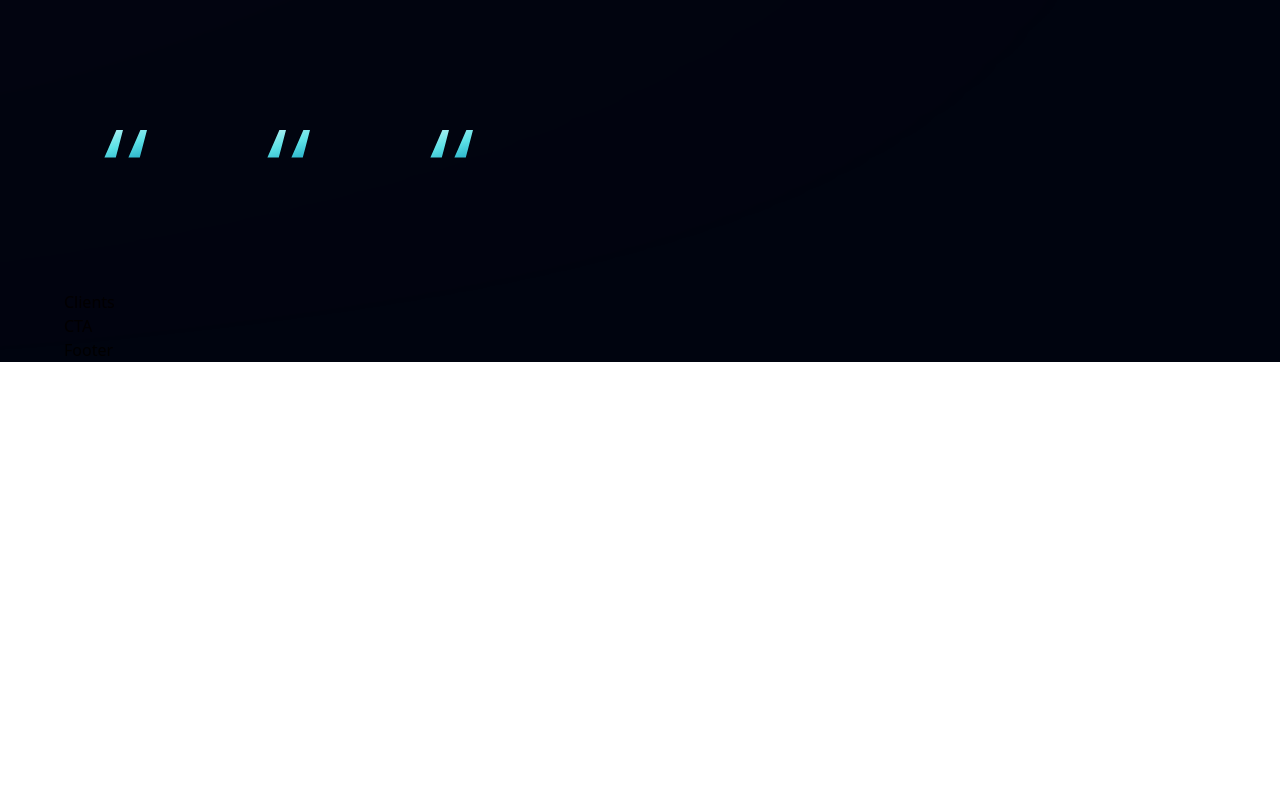
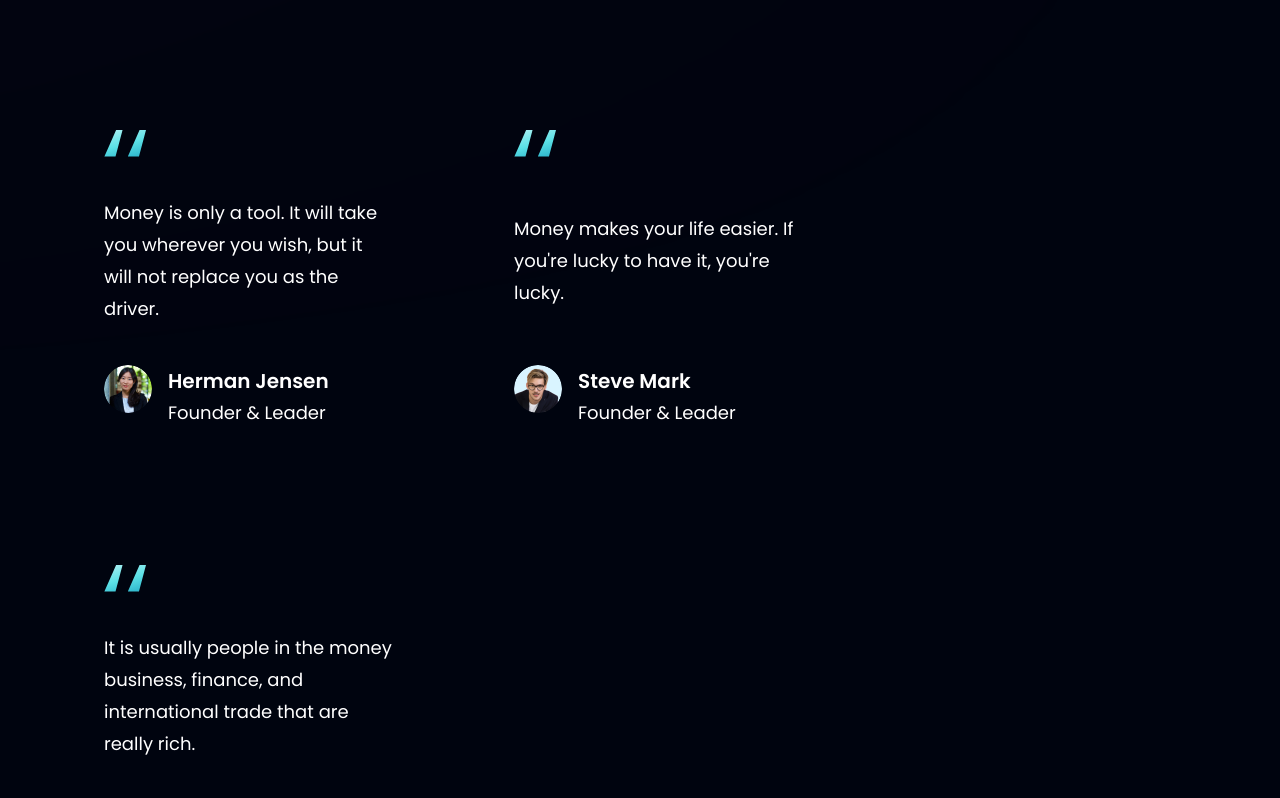
Before and after one commit to Akanimoh12/New-Modern-LandingPage, a React (Vite) app: page / in a window 1280 px wide. Shown: the part 2900-3698 px from the top of the page. Before the commit the page ends 3262 px from the top, so only its background shows below. Built offline with nearby package versions, Linux system fonts and the light colour scheme.

Commit message:
Akan: Updated the Clients sections

```diff
--- a/src/components/FeedbackCard.jsx
+++ b/src/components/FeedbackCard.jsx
@@ -3,7 +3,18 @@
 
 const FeedbackCard = ({content, name, title, img}) => (
     <div className='flex justify-between flex-col px-10 py-12 rounded-[20px] max-w-[370px] md:mr-10 mr-0 my-5 feedback-card'>
-      <img src={quotes} alt="" />
+      <img src={quotes} alt="" className='w-[42px] h-[27px] object-contain'/>
+      <p className='font-poppins text-white font-normal text-[18px] leading-[32px] my-10'>
+        {content}
+      </p>
+
+      <div className='flex flex-row'>
+        <img src={img} alt="" className='w-[48px] h-[48px] rounded-full ' />
+        <div className='flex flex-col ml-4'>
+          <h4 className='font-poppins text-white font-semibold text-[20px] leading-[32px]'>{name}</h4>
+          <p className='font-poppins text-white font-normal text-[18px] leading-[32px] '>{title}</p>
+        </div>
+      </div>
     </div>
   )
 
```
